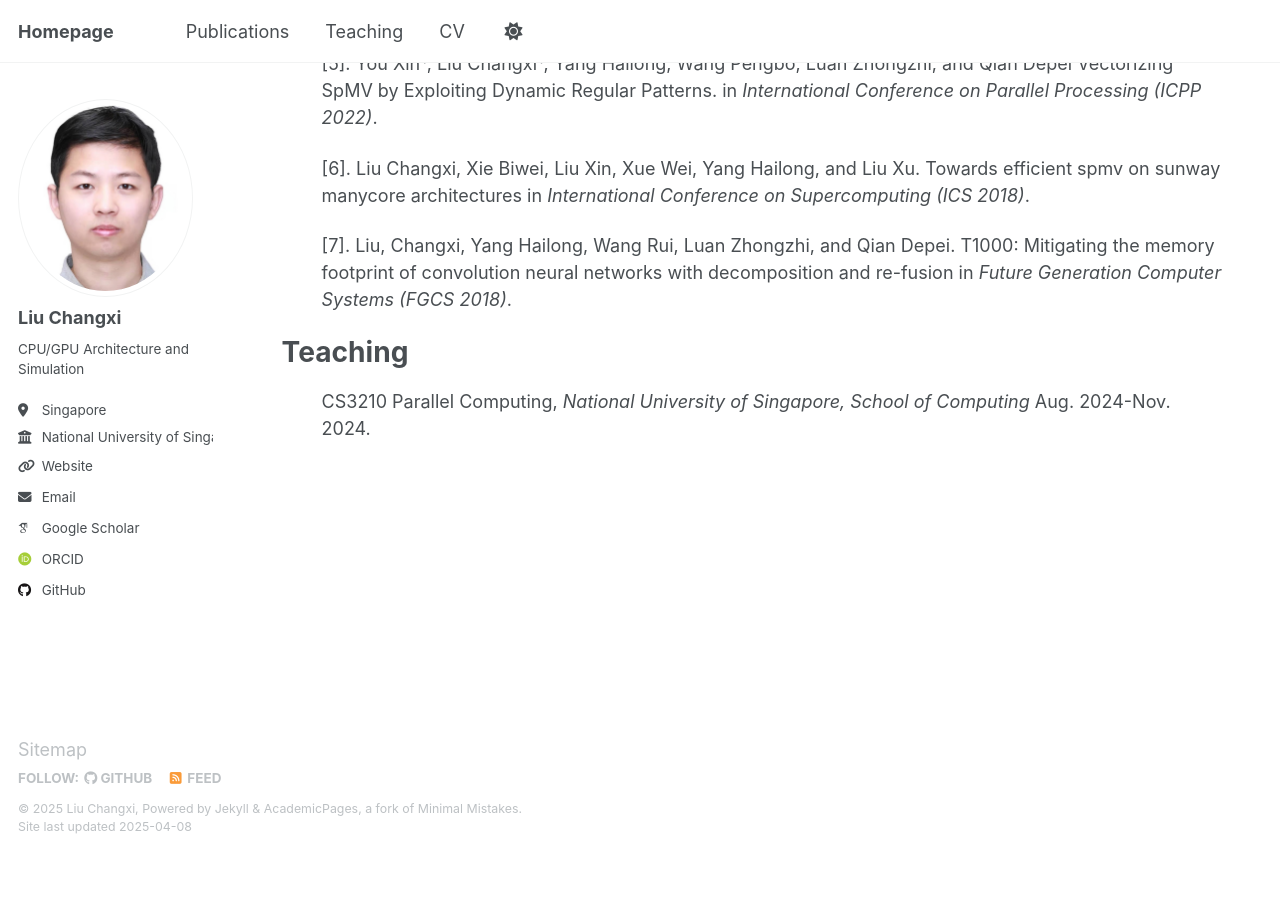
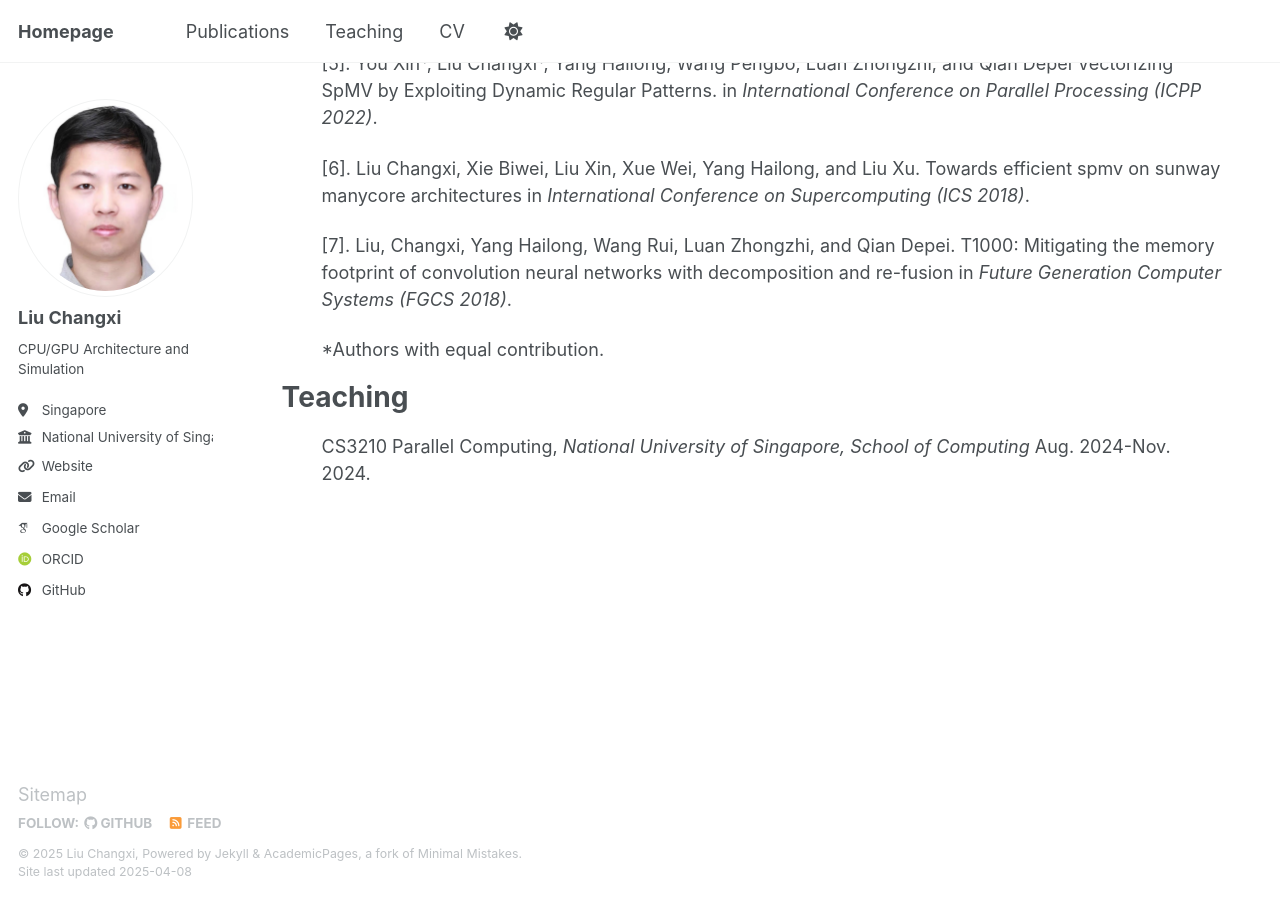
Before and after one commit to lchangxii/lchangxii.github.io, a Jekyll site: the page built from _pages/cv.md, in a window 1280 px wide and 900 px high, scrolled down 675 px. Built offline with Jekyll 4.4.1, drawn with Linux system fonts in a browser that asks for light colours; some web fonts are replaced; before the commit the page ends 1530 px from its top, so only the background shows below that.

Commit message:
update pub

```diff
--- a/_pages/cv.md
+++ b/_pages/cv.md
@@ -47,8 +47,10 @@ Publications
     {% assign index = forloop.index%}
     {% include archive-single.html %}
   {% endfor %}</ul>
+  <ul>*Authors with equal contribution.</ul>
 
-<!-- Talks
+
+<!-- -- Talks
 ======
   <ul>{% for post in site.talks reversed %}
     {% include archive-single-talk-cv.html  %}
--- a/_pages/publications.html
+++ b/_pages/publications.html
@@ -34,3 +34,4 @@ author_profile: true
 {% include archive-single.html %}
 {% endfor %}
 {% endif %}
+*Authors with equal contribution.
```
